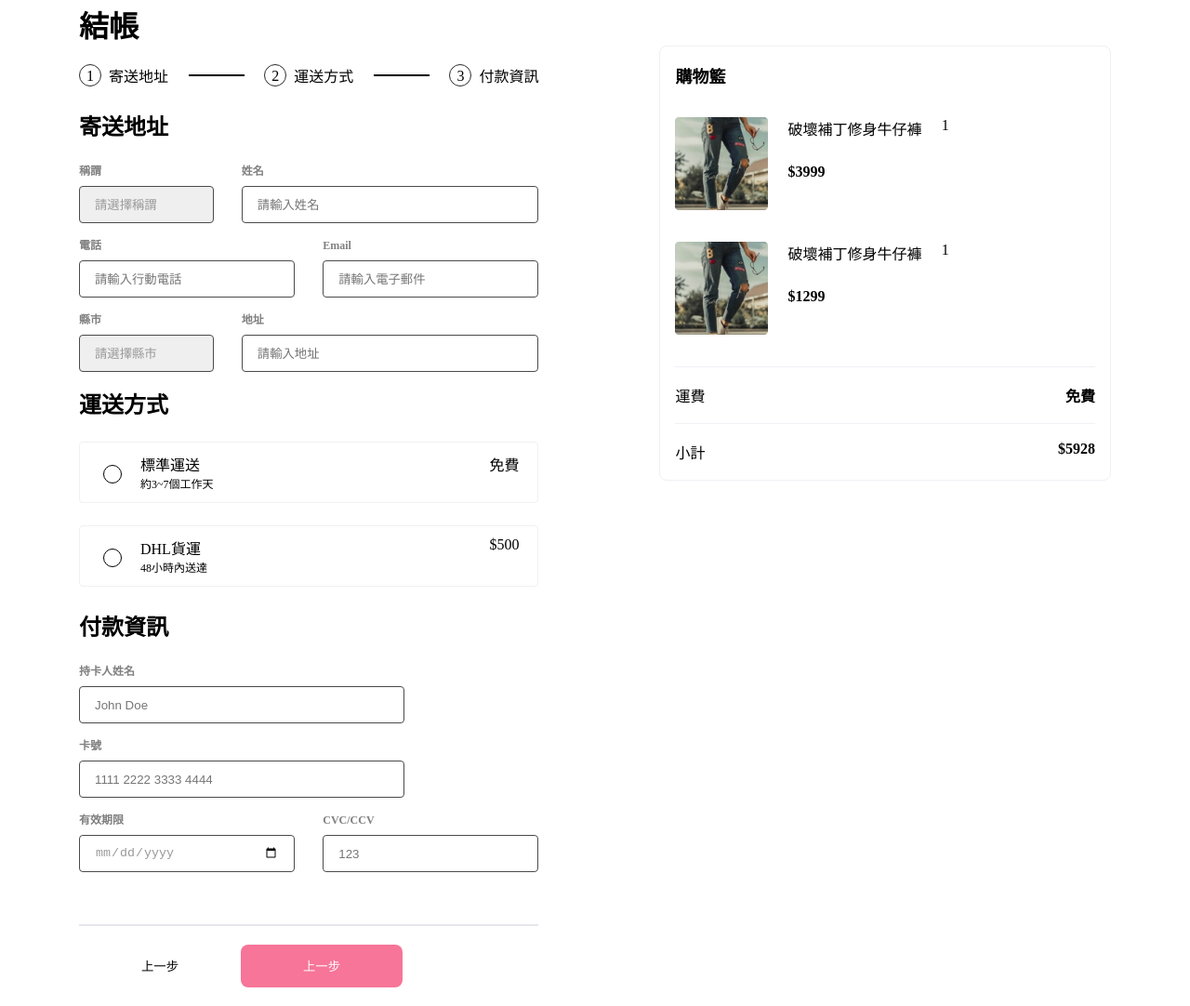
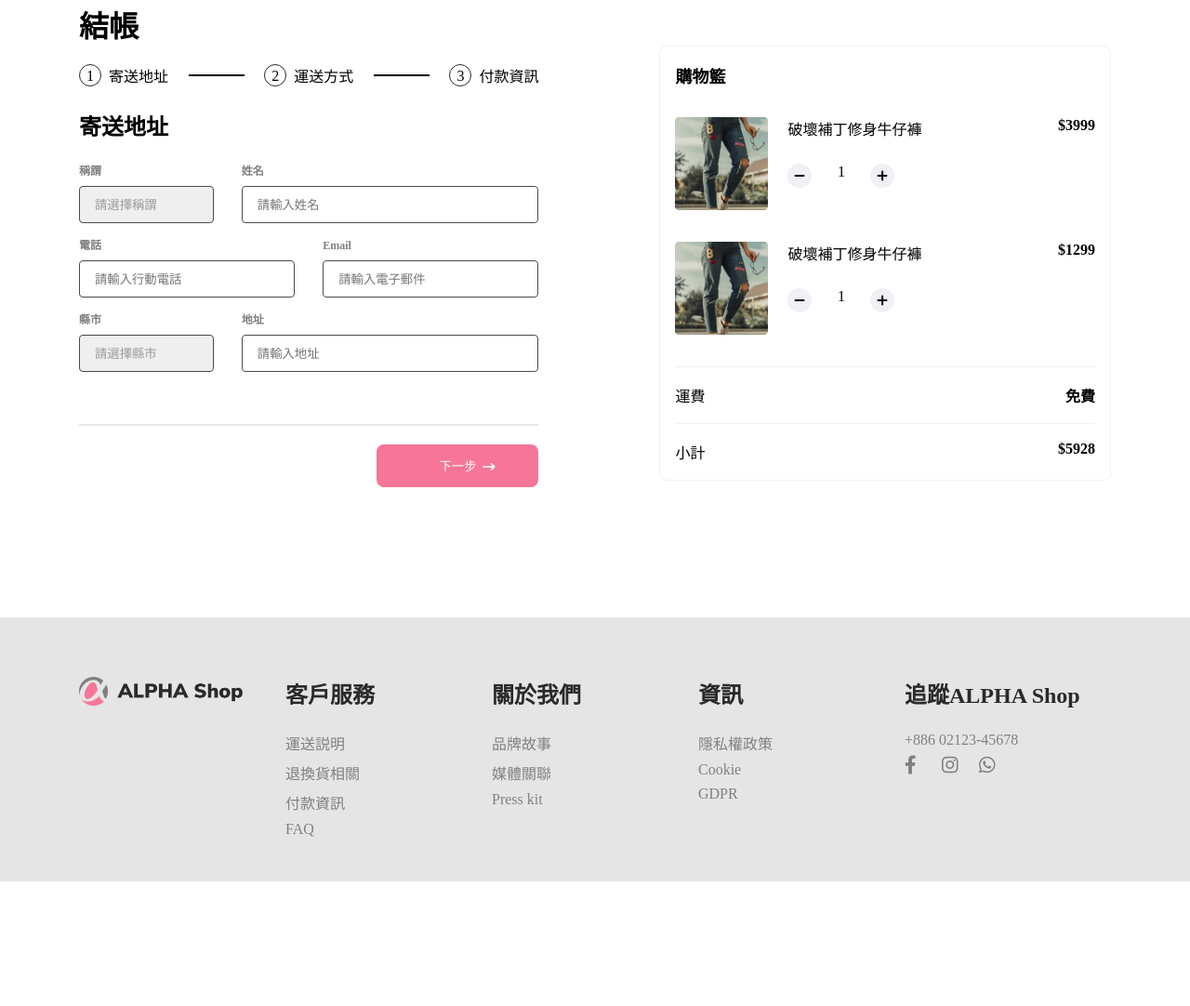
Before and after one commit to ga686/ac_shop, a website built with webpack: page index.html in a window 1280 px wide. Shown: the part 137-1219 px from the top of the page at 93% size. After the commit the page ends 1085 px from the top, so only its background shows below. Built offline with nearby package versions, Linux system fonts and the light colour scheme.

Commit message:
修正header、新增footer

```diff
--- a/index.html
+++ b/index.html
@@ -6,18 +6,19 @@
   <meta name="viewport" content="width=device-width, initial-scale=1.0">
   <title>AC Shop</title>
   <link rel="stylesheet" href="dist/all.css">
+  <link rel="stylesheet" href="https://cdnjs.cloudflare.com/ajax/libs/font-awesome/6.1.2/css/all.min.css">
 </head>
 <body>
   <header class="navbar d-flex align-items-center">
     <input type="checkbox" class="navbar_toggle m-0" id="navbar-toggle" />
     <div class="navbar_logo mx-auto"><a class="nav-link d-block"><img src="./src/img/Logo.png"></a></div>
     <div class="navbar_container w-100 d-flex mx-auto text-center align-items-center container px-1">
-      <div class="d-flex navbar_wrap">
-        <div class="navbar_item"><a class="nav-link">男款</a></div>
-        <div class="navbar_item"><a class="nav-link">女款</a></div>
-        <div class="navbar_item"><a class="nav-link">最新消息</a></div>
-        <div class="navbar_item"><a class="nav-link">客製商品</a></div>
-        <div class="navbar_item"><a class="nav-link">聯絡我們</a></div>
+      <div class="d-flex navbar_wrap align-items-end">
+        <div class="navbar_item"><a href="/" class="nav-link">男款</a></div>
+        <div class="navbar_item"><a href="/" class="nav-link">女款</a></div>
+        <div class="navbar_item"><a href="/" class="nav-link">最新消息</a></div>
+        <div class="navbar_item"><a href="/" class="nav-link">客製商品</a></div>
+        <div class="navbar_item"><a href="/" class="nav-link">聯絡我們</a></div>
       </div>
       <div class="d-flex navbar_item justify-content-center align-items-center">
         <div class="navbar_item_icon"><a class="navbar_item_link"><img src="./src/img/icon_search.svg"></a></div>
@@ -96,7 +97,7 @@
                 </div>
               </div>
             </section>
-            <section>
+            <section class="d-none">
               <h3 class="main-container_left_form_title">運送方式</h3>
               <div class="main-container_left_form_address d-flex align-items-center">
                 <label for="standard"></label>
@@ -121,7 +122,7 @@
                 </div>
               </div>
             </section>
-            <section>
+            <section class="d-none">
               <h3 class="main-container_left_form_title">付款資訊</h3>
               <div class="main-container_left_form_group">
                 <div class="main-container_left_form_group_item">
@@ -158,12 +159,12 @@
               </div>
               <div class="main-container_right_box_item_index text-right">
                 <p class="mb-3">破壞補丁修身牛仔褲</p>
-                <div class="mb-3">
-                  <div><div class="plus-icon"></div></div>
-                  <div class="qty">1</div>
-                  <div><div class="minus-icon"></div></div>
+                <div class="mb-3 d-flex justify-content-end qty">
+                  <div><div class="qty_minus"></div></div>
+                  <div class="qty_num text-center">1</div>
+                  <div><div class="qty_plus"></div></div>
                 </div>
-                <div class="font-bold">$3999</div>
+                <div class="price font-bold">$3999</div>
               </div>
             </div>
             <div class="main-container_right_box_item d-flex">
@@ -171,13 +172,13 @@
                 <img src="./src/img/Block1.jpg">
               </div>
               <div class="main-container_right_box_item_index text-right">
-                <p class="mb-3">破壞補丁修身牛仔褲</p>
-                <div class="mb-3">
-                  <div><div class="plus-icon"></div></div>
-                  <div class="qty">1</div>
-                  <div><div class="minus-icon"></div></div>
+                <p class="prod-title mb-3">破壞補丁修身牛仔褲</p>
+                <div class="qty mb-3 d-flex justify-content-end">
+                  <div><div class="qty_minus"></div></div>
+                  <div class="qty_num text-center">1</div>
+                  <div><div class="qty_plus"></div></div>
                 </div>
-                <div class="font-bold">$1299</div>
+                <div class="price font-bold">$1299</div>
               </div>
             </div>
             <div class="main-container_right_box_delivery d-flex justify-content-between">
@@ -192,14 +193,59 @@
         </div>
         <div class="main-container_btn-group mb-5">
           <hr class="my-5">
-          <div class="d-flex">
-            <button class="btn btn--prev">上一步</button>
-            <button class="btn btn--next">上一步</button>
+          <div class="d-flex justify-content-space-between">
+            <button class="btn btn--prev disabled text-center"><p class="m-0">上一步</p></button>
+            <button class="btn btn--next ml-auto text-center"><p class="m-0">下一步</p></button>
           </div>
         </div>
       </div>
     </div>
   </main>
+  <footer>
+    <div class="container d-flex">
+      <div class="flex-1 wrap">
+        <div class="logo">
+          <img class="w-100 h-100" src="./src/img/Logo.png">
+        </div>
+      </div>
+      <div class="flex-1 wrap">
+        <h3 class="size-24 font-bold">客戶服務</h3>
+        <ul>
+          <li><a href="/">運送説明</a></li>
+          <li><a href="/">退換貨相關</a></li>
+          <li><a href="/">付款資訊</a></li>
+          <li><a href="/">FAQ</a></li>
+        </ul>
+      </div>
+      <div class="flex-1 wrap">
+        <h3 class="size-24 font-bold">關於我們</h3>
+        <ul>
+          <li><a href="/">品牌故事</a></li>
+          <li><a href="/">媒體關聯</a></li>
+          <li><a href="/">Press kit</a></li>
+        </ul>
+      </div>
+      <div class="flex-1 wrap">
+        <h3 class="size-24 font-bold">資訊</h3>
+        <ul>
+          <li><a href="/">隱私權政策</a></li>
+          <li><a href="/">Cookie</a></li>
+          <li><a href="/">GDPR</a></li>
+        </ul>
+      </div>
+      <div class="flex-1 wrap">
+        <h3 class="size-24 font-bold">追蹤ALPHA Shop</h3>
+        <ul>
+          <li><a href="tel:+886-2-12345678">+886 02123-45678</a></li>
+          <li class="d-flex">
+            <div class="icon"><i class="fa-brands fa-facebook-f size-20"></i></div>
+            <div class="icon"><i class="fa-brands fa-instagram size-20"></i></div>
+            <div class="icon"><i class="fa-brands fa-whatsapp size-20"></i></div>
+          </li>
+        </ul>
+      </div>
+    </div>
+  </footer>
   <script src="dist/bundle.js"></script>
 </body>
 </html>
```
